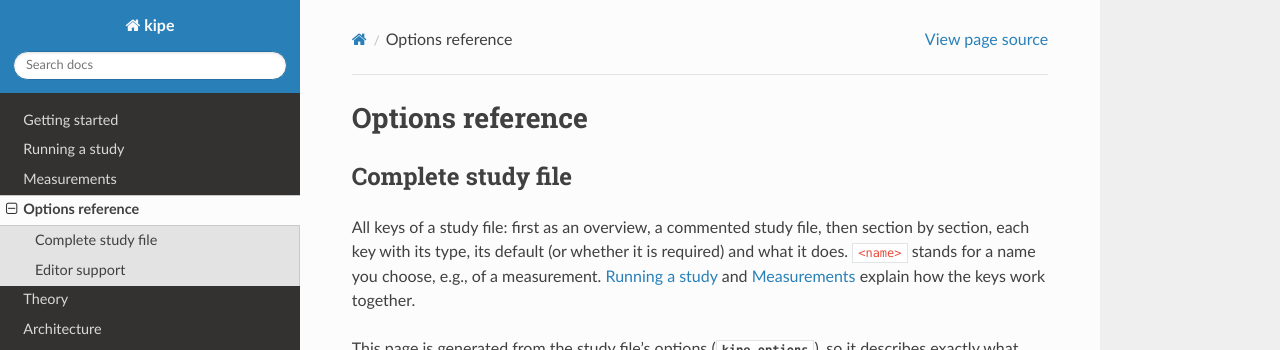
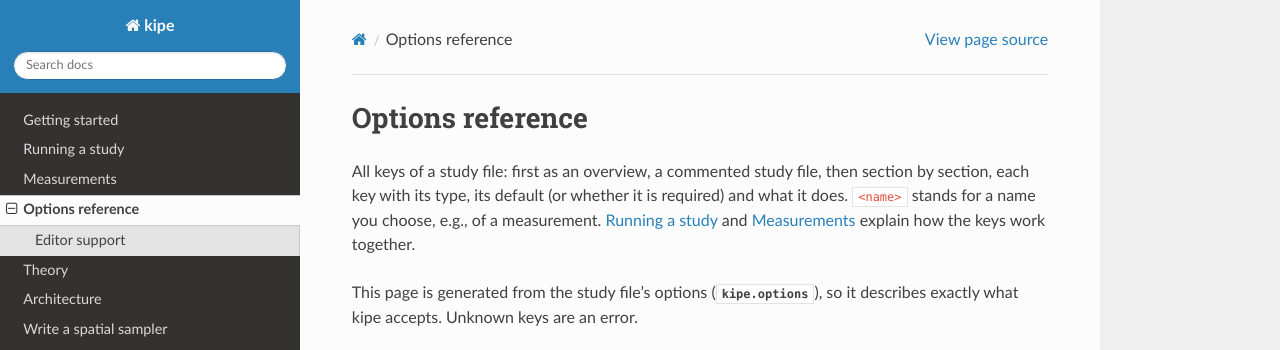
Before and after one commit to cardiomath/kipe, a Sphinx documentation site: the page built from docs/source/study_file.rst, in a window 1280 px wide and 1131 px high, cut to the strip 0-350 px from the top of the window. Built offline with Sphinx 7.4.7 and the Read the Docs theme 3.1.0, drawn with Linux system fonts in a browser that asks for light colours; pages that are not in the unit, such as notebooks, are missing from menus.

Commit message:
docs: fix title in study file

```diff
--- a/docs/source/study_file.rst
+++ b/docs/source/study_file.rst
@@ -1,9 +1,5 @@
 Options reference
 =================
-
-
-Complete study file
--------------------
 
 All keys of a study file: first as an overview, a commented study file, then section by
 section, each key with its type, its default (or whether it is required) and what it does.
```
